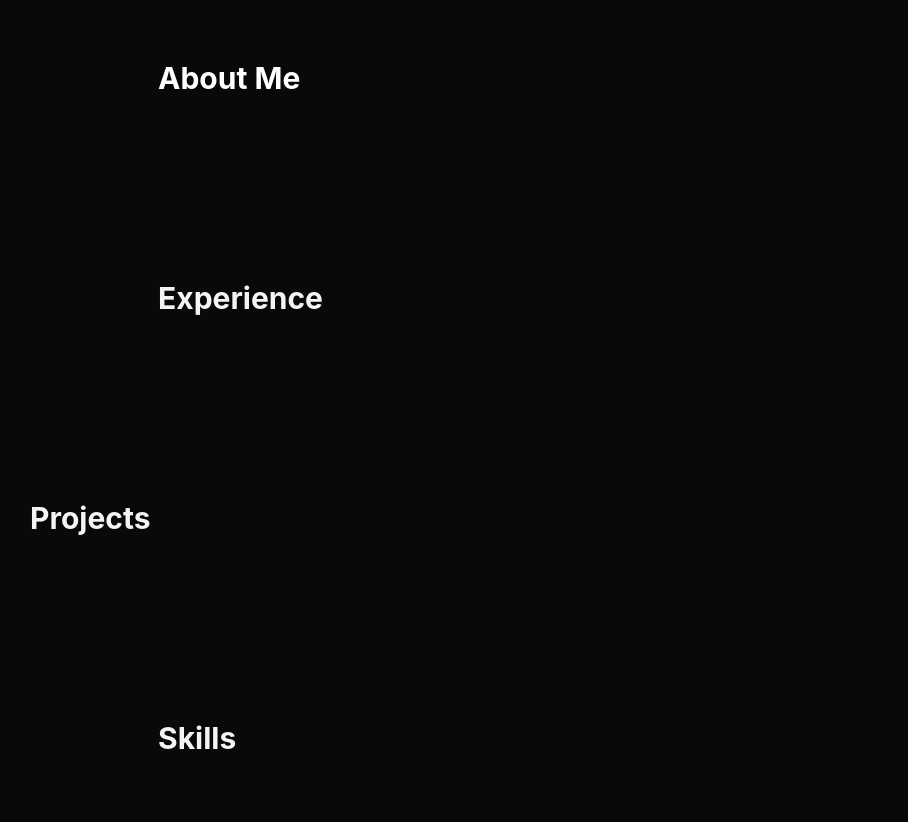
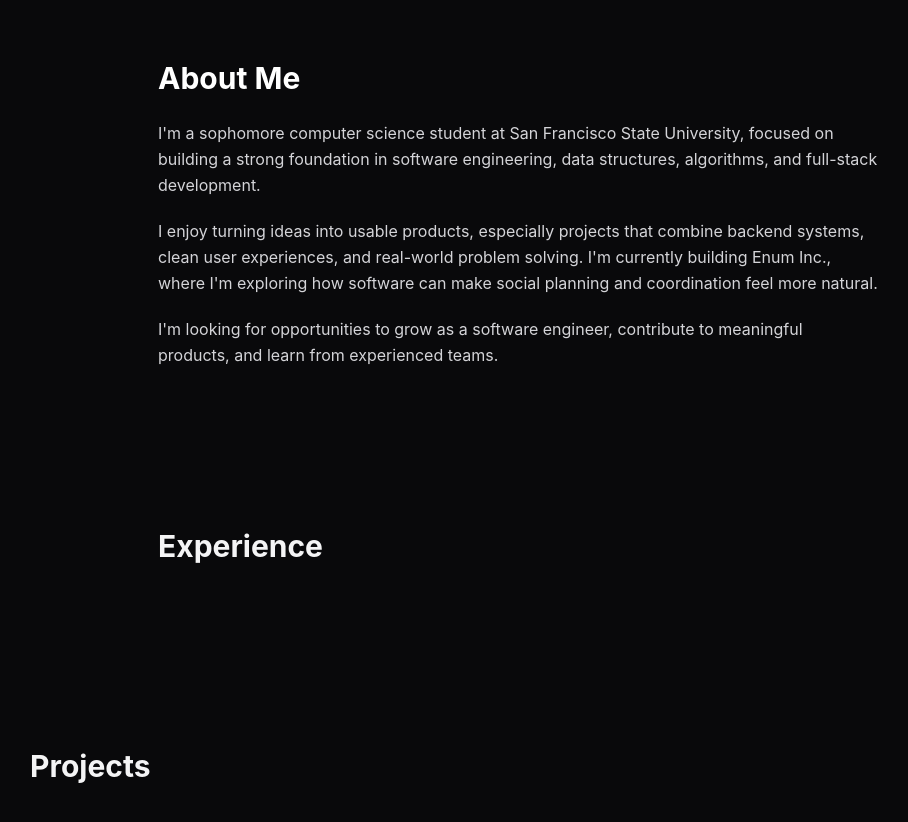
Before and after one commit to abdulkhadir07/abdulkhadir-portfolio, a React (Vite) app: page / in a window 1280 px wide. Shown: the part 820-1642 px from the top of the page, without its empty margins (122-1030 px from the left). Built offline with nearby package versions, Linux system fonts and the light colour scheme.

Commit message:
feat: add about section copy

```diff
--- a/src/sections/About.tsx
+++ b/src/sections/About.tsx
@@ -2,9 +2,27 @@ export default function About() {
   return (
     <section id="about" className="mx-auto max-w-3xl px-6 py-20">
       <h2 className="mb-6 text-3xl font-bold text-white">About Me</h2>
-      <p className="leading-relaxed text-zinc-300">
-        {/* Your bio goes here */}
-      </p>
+
+      <div className="space-y-5 leading-relaxed text-zinc-300">
+        <p>
+          I&apos;m a sophomore computer science student at San Francisco State
+          University, focused on building a strong foundation in software
+          engineering, data structures, algorithms, and full-stack development.
+        </p>
+
+        <p>
+          I enjoy turning ideas into usable products, especially projects that
+          combine backend systems, clean user experiences, and real-world
+          problem solving. I&apos;m currently building Enum Inc., where I&apos;m
+          exploring how software can make social planning and coordination feel
+          more natural.
+        </p>
+
+        <p>
+          I&apos;m looking for opportunities to grow as a software engineer,
+          contribute to meaningful products, and learn from experienced teams.
+        </p>
+      </div>
     </section>
   )
 }
```
